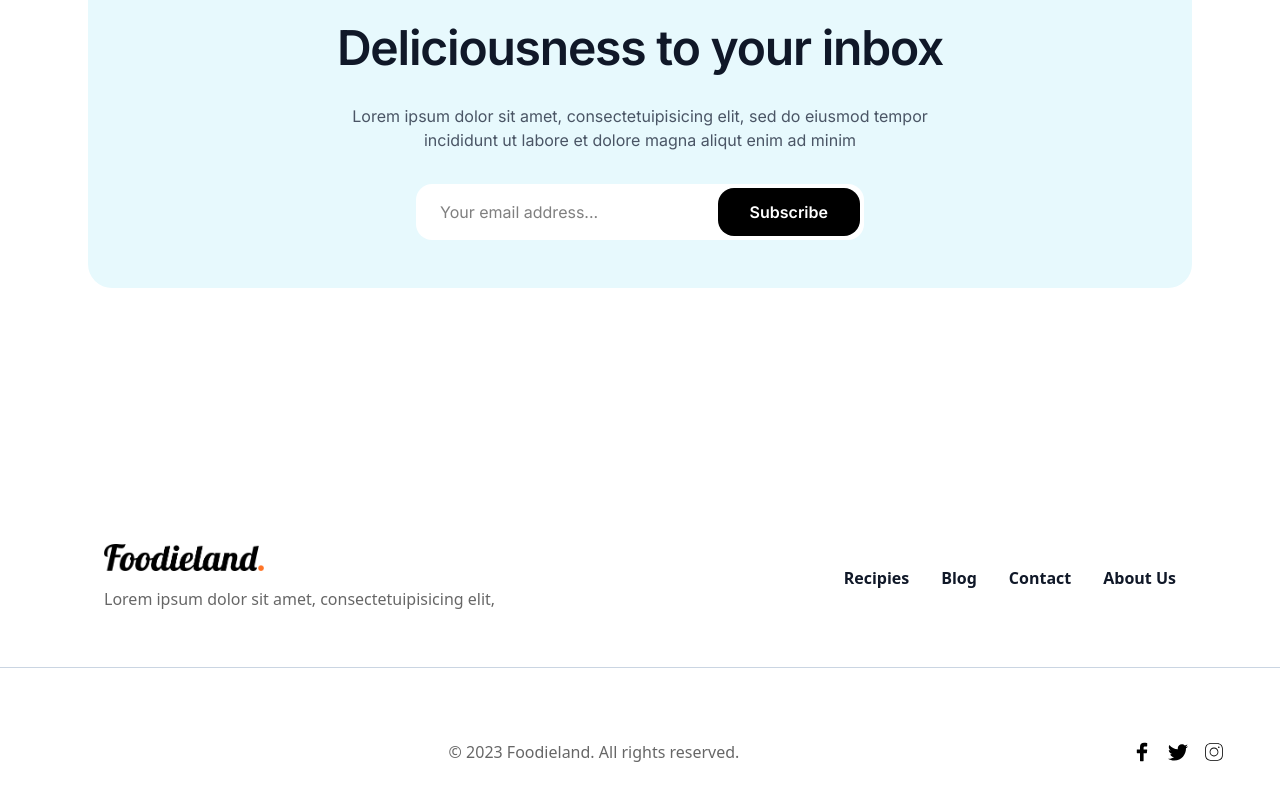
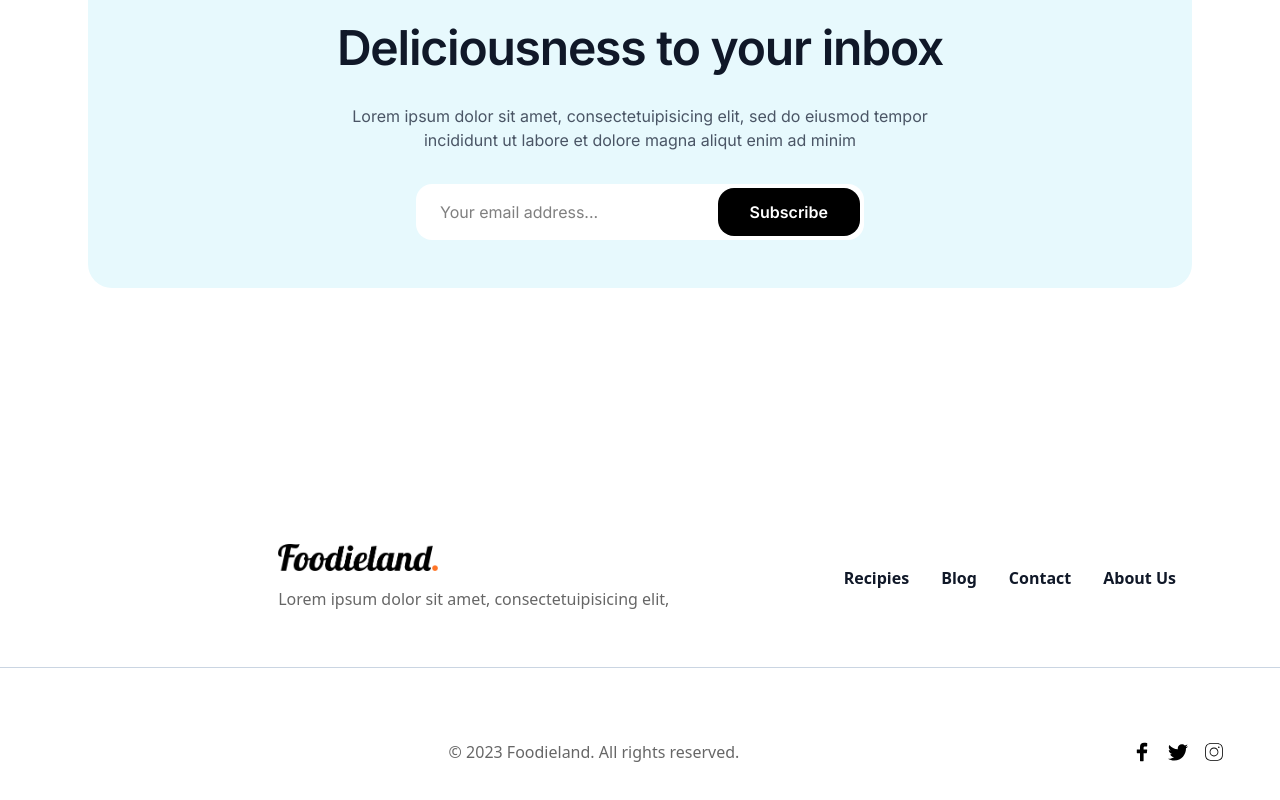
Before and after one commit to lutfur06/tailwind-starter, a website: page index.html in a window 1280 px wide. Shown: the part 5504-6304 px from the top of the page. Drawn offline with nearby package versions, Linux system fonts and the light colour scheme.

Commit message:
Homepage3

```diff
--- a/index.html
+++ b/index.html
@@ -1206,7 +1206,7 @@ to make your day</h1>
      <footer >
         <div class="mx-auto  max-w-[1440px] min-w-[280px] py-8 md:pt-32 px-8 md:px-12 lg:px-14" >
         <div class="flex flex-col md:flex-row justify-between items-center md:mx-12 mx-auto md:pb-6">
-        <div clas="mx-auto text-center md:text-left">
+        <div class="mx-auto text-center md:text-left">
             <img src="assets/Foodieland.png" alt=""  class="w-32 md:w-40 mb-4 block mx-auto md:mx-0">
             <p class="text-[#00000099]">Lorem ipsum dolor sit amet, consectetuipisicing elit, </p>
         </div>
```
